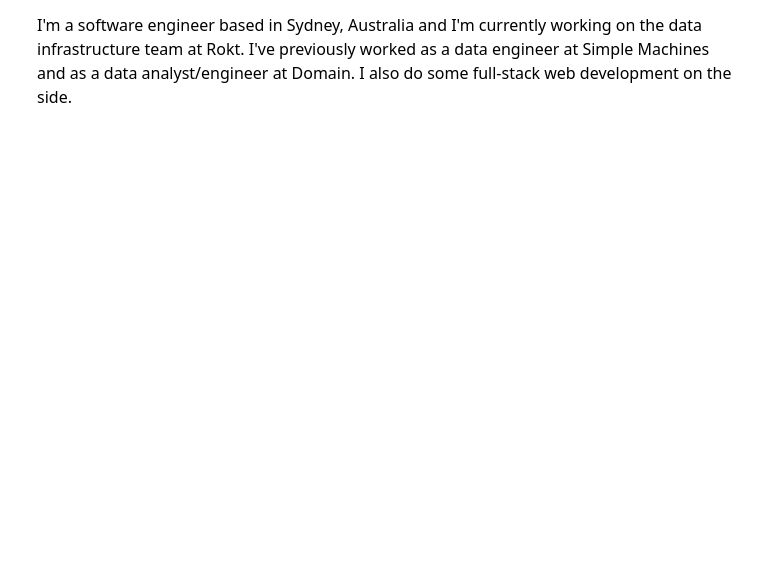
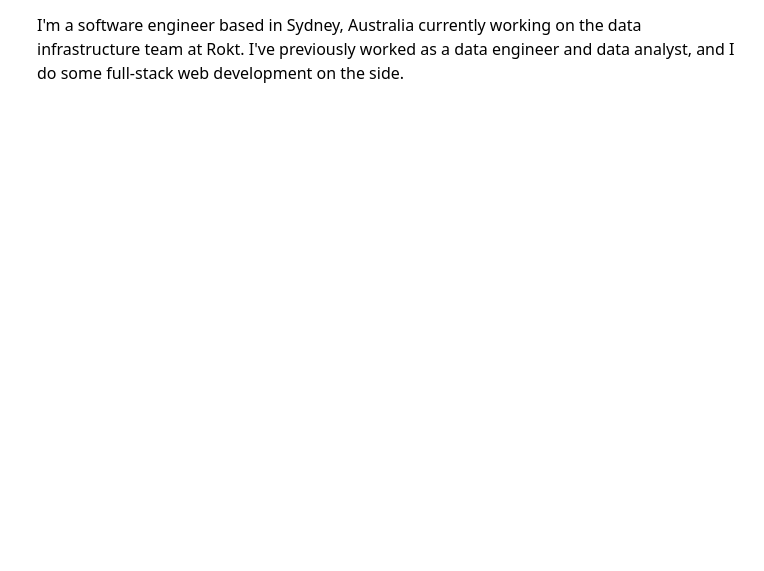
Before and after one commit to jacobsalway/jacobsalway.com, an Astro site: page / in a window 1280 px wide. Shown: the part 229-800 px from the top of the page, without its empty margins (251-1015 px from the left). Built offline with nearby package versions, Linux system fonts and the light colour scheme; Astro itself is replaced by a stand-in of ours.

Commit message:
Update index.astro

```diff
--- a/src/pages/index.astro
+++ b/src/pages/index.astro
@@ -12,11 +12,10 @@
 		</div>
 		<div>
 			<p>
-				I'm a software engineer based in Sydney, Australia and I'm currently
+				I'm a software engineer based in Sydney, Australia currently
 				working on the data infrastructure team at Rokt. I've previously
-				worked as a data engineer at Simple Machines and as a data
-				analyst/engineer at Domain. I also do some full-stack web development on
-				the side.
+				worked as a data engineer and data analyst, and I do some full-stack
+				web development on the side.
 			</p>
 		</div>
 	</section>
```
